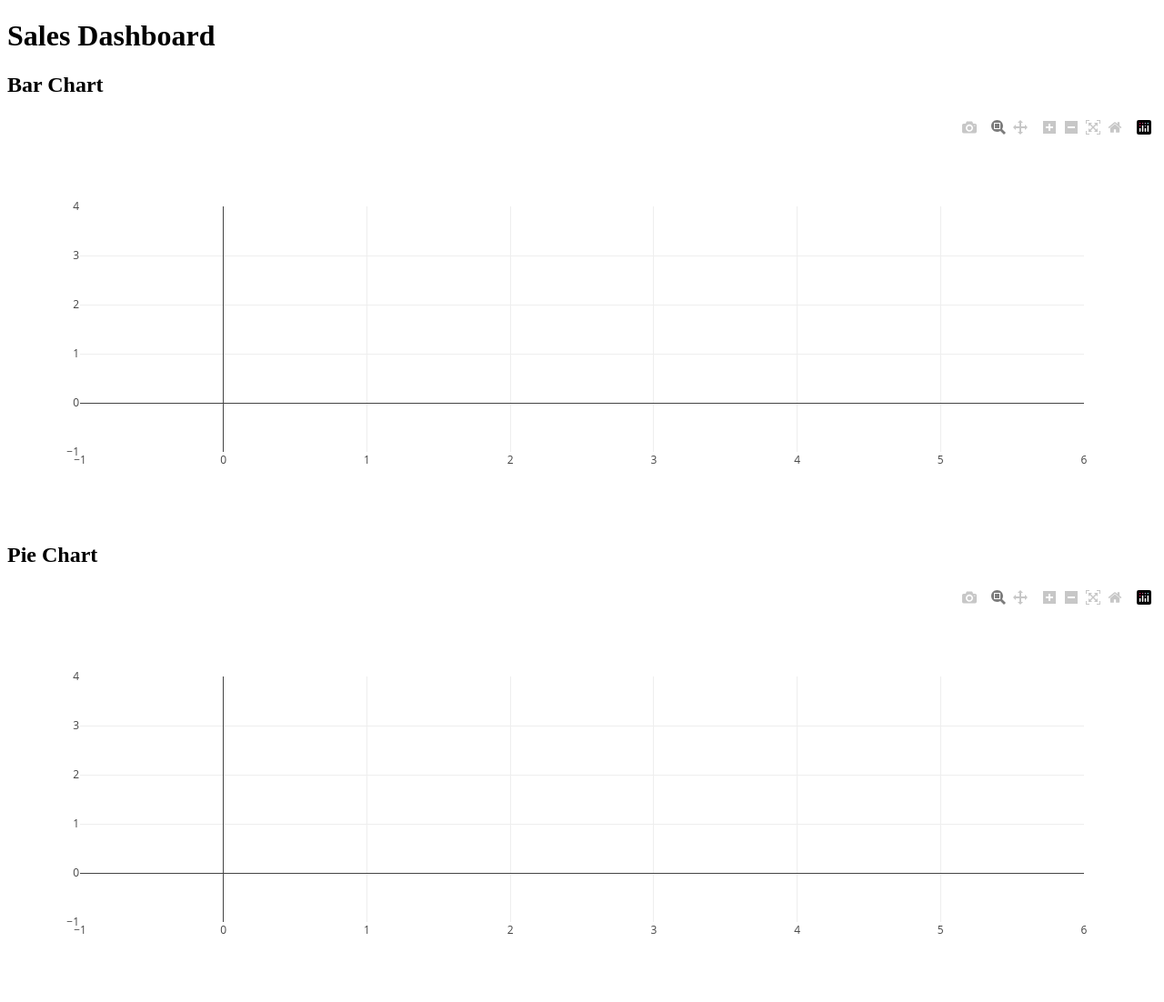
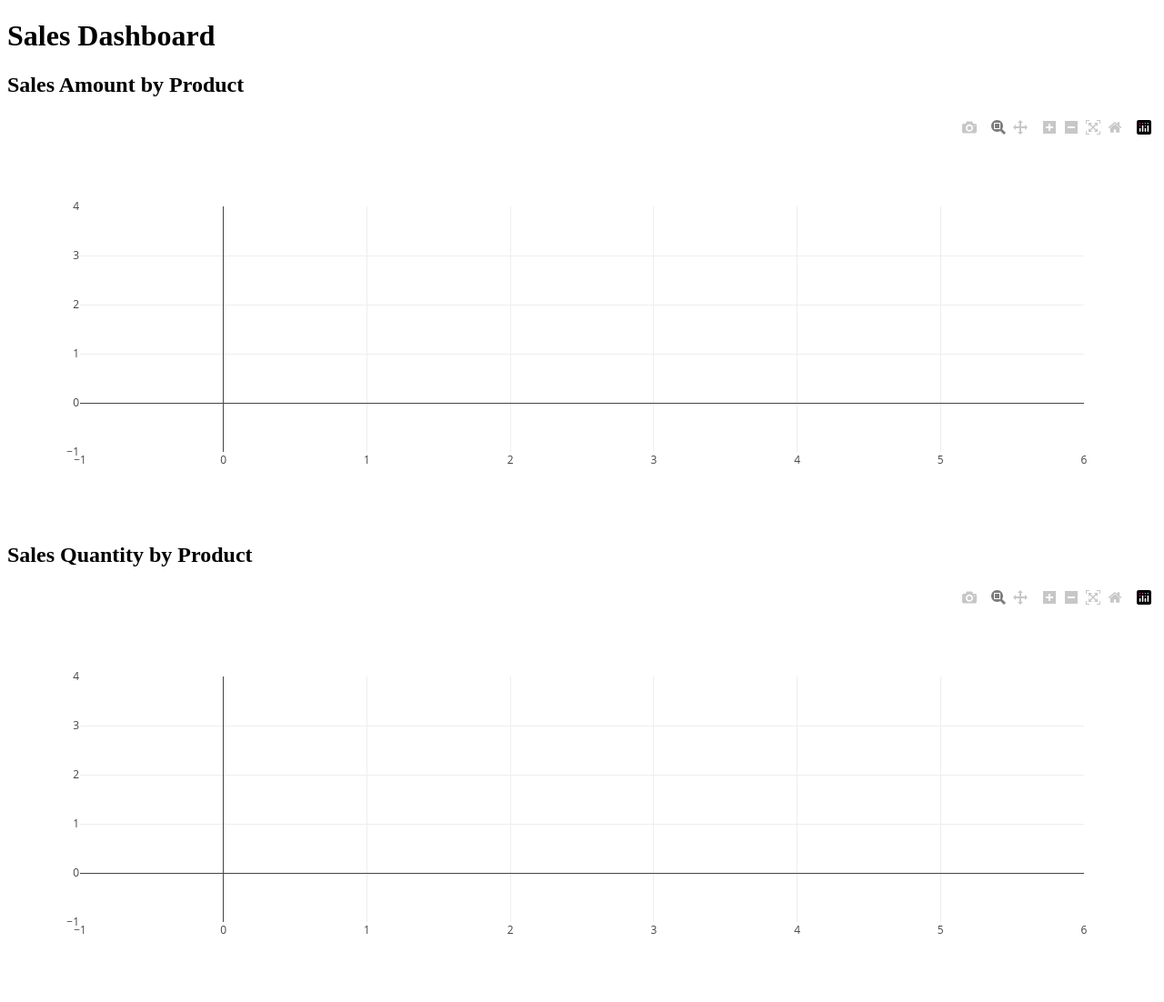
Before and after one commit to nasaraiahp/CrewAI, a Flask app: template templates/dashboard_1.html in a window 1280 px wide. Shown: the whole page at 91% size. Run offline with Flask 3, Linux system fonts and the light colour scheme; the template is opened without the code that fills it: most values are stand-ins (such as "Sample title", 1, 10 or a date in 2020); parts of the project's set-up code (start-up, migrations or seed data) failed here and were passed over; some libraries are stand-ins or nearby versions.

Commit message:
Add generated HTML file 1

```diff
--- a/templates/dashboard_1.html
+++ b/templates/dashboard_1.html
@@ -1,3 +1,4 @@
+<!-- templates/index.html -->
 <!DOCTYPE html>
 <html>
 <head>
@@ -7,17 +8,17 @@
 <body>
     <h1>Sales Dashboard</h1>
 
-    <h2>Bar Chart</h2>
+    <h2>Sales Amount by Product</h2>
     <div id="bar-chart"></div>
 
-    <h2>Pie Chart</h2>
+    <h2>Sales Quantity by Product</h2>
     <div id="pie-chart"></div>
 
     <script>
-        var bar_chart_data = JSON.parse('{{ bar_chart | safe }}');
+        var bar_chart_data = {{ bar_chart | safe }};
         Plotly.newPlot('bar-chart', bar_chart_data.data, bar_chart_data.layout);
 
-        var pie_chart_data = JSON.parse('{{ pie_chart | safe }}');
+        var pie_chart_data = {{ pie_chart | safe }};
         Plotly.newPlot('pie-chart', pie_chart_data.data, pie_chart_data.layout);
 
     </script>
```
